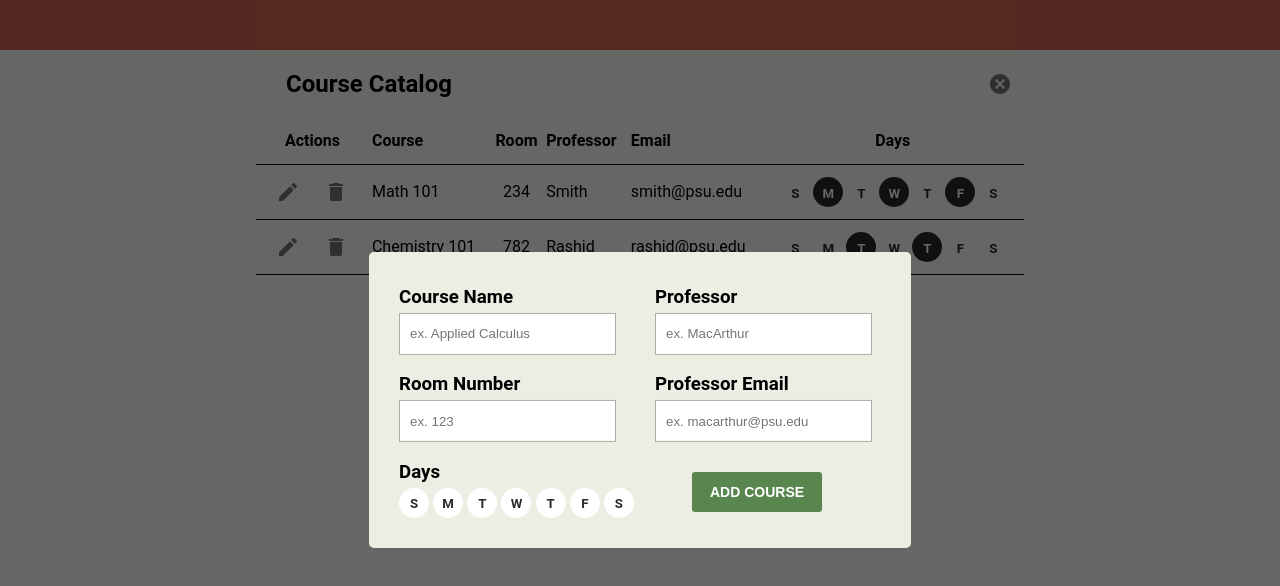
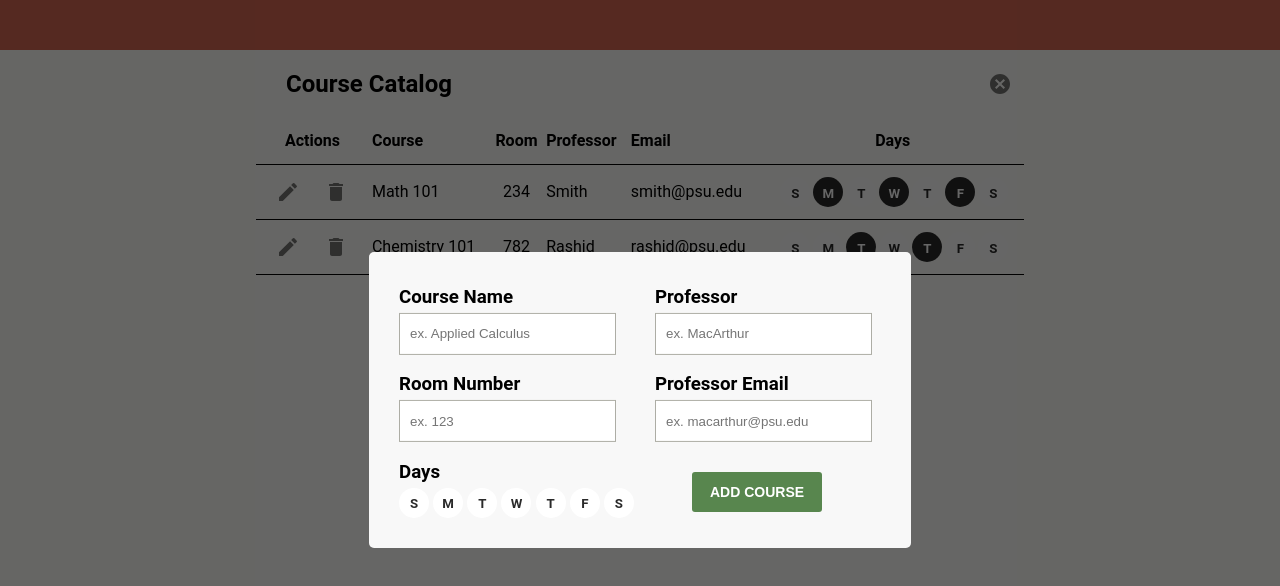
Before and after one commit to rory-hr/course-catalog, a React app: page / in a window 1280 px wide. Both pictures are taken after a click on the button 1000 px from the left and 83 px from the top of the page. Shown: the top 586 px of the page. Built offline with nearby package versions, Linux system fonts and the light colour scheme; no server answers; the HTML template or start-up script is replaced by a standard one.

Commit message:
Change form background color

```diff
--- a/client/src/components/Form.jsx
+++ b/client/src/components/Form.jsx
@@ -17,7 +17,7 @@ const Background = styled.div`
 const FormContainer = styled.div`
   z-index: 3;
   position:fixed;
-  background: #EDEDE3;
+  background: #F8F8F8;
   border-radius: 5px;
   padding: 15px 0px 20px 30px;
   width: 40%;
```
